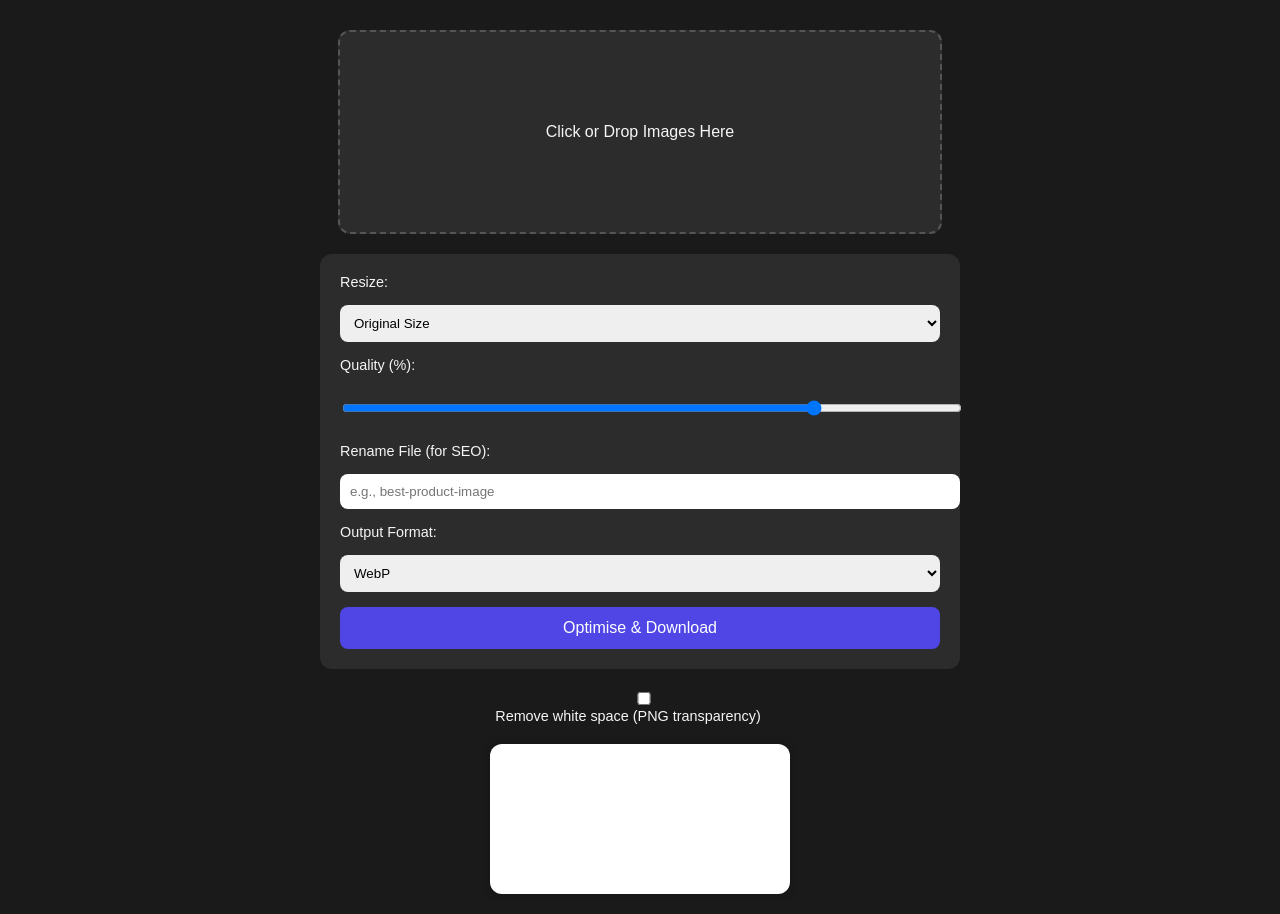
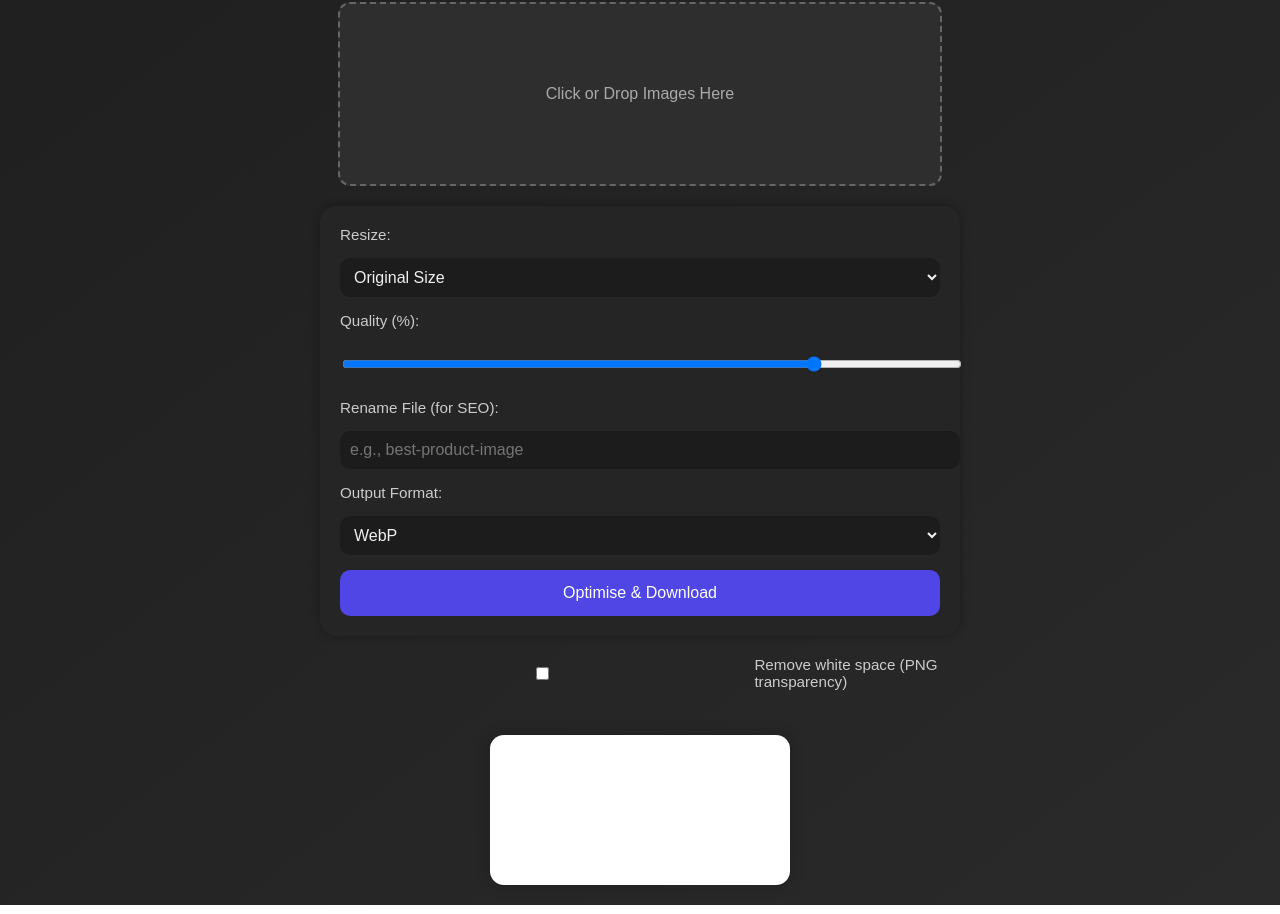
Before and after one commit to kfnuk/image-resizer, a plain HTML site: page index.html in a window 1280 px wide. Shown: the part 88-1002 px from the top of the page. Drawn offline with Linux system fonts and the light colour scheme.

Commit message:
Update index.html

```diff
--- a/index.html
+++ b/index.html
@@ -10,80 +10,99 @@
   body {
     margin: 0;
     font-family: 'Poppins', sans-serif;
-    background: #1a1a1a;
-    color: #f5f5f5;
+    background: linear-gradient(to bottom right, #1f1f1f, #2a2a2a);
+    color: #f0f0f0;
     display: flex;
     flex-direction: column;
     align-items: center;
+    padding: 20px;
     min-height: 100vh;
-    padding: 20px;
   }
   h1 {
-    margin-top: 20px;
-    font-size: 2rem;
+    margin: 20px 0 10px;
+    font-size: 2.2rem;
     color: #ffffff;
   }
   #upload-area {
-    background: #2c2c2c;
-    border: 2px dashed #555;
+    background: #2e2e2e;
+    border: 2px dashed #666;
     border-radius: 12px;
-    width: 90%;
+    width: 100%;
     max-width: 600px;
-    height: 200px;
+    height: 180px;
     display: flex;
     align-items: center;
     justify-content: center;
     text-align: center;
-    margin: 20px 0;
+    margin-bottom: 20px;
     cursor: pointer;
-    transition: background 0.3s;
+    transition: background 0.3s, border-color 0.3s;
+    color: #aaa;
   }
   #upload-area:hover {
-    background: #333;
+    background: #393939;
+    border-color: #888;
   }
   input[type="file"] {
     display: none;
   }
   .controls {
-    background: #2c2c2c;
+    background: #252525;
     padding: 20px;
-    border-radius: 12px;
+    border-radius: 16px;
+    box-shadow: 0 0 10px rgba(0,0,0,0.3);
     max-width: 600px;
-    width: 90%;
+    width: 100%;
     margin-bottom: 20px;
     display: flex;
     flex-direction: column;
     gap: 15px;
   }
   label {
-    font-size: 0.9rem;
+    font-size: 0.95rem;
+    color: #ccc;
   }
   input, select {
     padding: 10px;
-    border-radius: 8px;
+    border-radius: 10px;
     border: none;
     width: 100%;
+    font-size: 1rem;
+    background: #1c1c1c;
+    color: #f0f0f0;
   }
   button {
     background: #4f46e5;
     color: white;
-    padding: 12px;
+    padding: 14px;
     border: none;
-    border-radius: 8px;
+    border-radius: 10px;
     cursor: pointer;
     font-size: 1rem;
+    transition: background 0.2s;
   }
   button:hover {
     background: #6366f1;
   }
-  canvas {
-    margin-top: 20px;
-    max-width: 90%;
-    border-radius: 12px;
+  #preview-canvas {
+    margin-top: 25px;
+    max-width: 100%;
+    max-height: 500px;
+    border-radius: 14px;
     background: #fff;
+    box-shadow: 0 0 15px rgba(0,0,0,0.2);
     display: block;
-    max-height: 500px;
-    box-shadow: 0 0 10px rgba(0, 0, 0, 0.25);
+  }
+  #auto-trim-container {
+    margin: 0 auto 20px;
+    max-width: 600px;
+    width: 100%;
+    display: flex;
+    justify-content: flex-start;
+    align-items: center;
+    gap: 10px;
+    font-size: 0.9rem;
+    color: #ccc;
   }
 </style>
 </head>
@@ -116,7 +135,10 @@
   </select>
   <button onclick="processImage()">Optimise & Download</button>
 </div>
-<label><input type="checkbox" id="auto-trim"> Remove white space (PNG transparency)</label>
+<div id="auto-trim-container">
+  <input type="checkbox" id="auto-trim">
+  <label for="auto-trim">Remove white space (PNG transparency)</label>
+</div>
 <canvas id="preview-canvas"></canvas>
 <script>
 const uploadArea = document.getElementById('upload-area');
```
